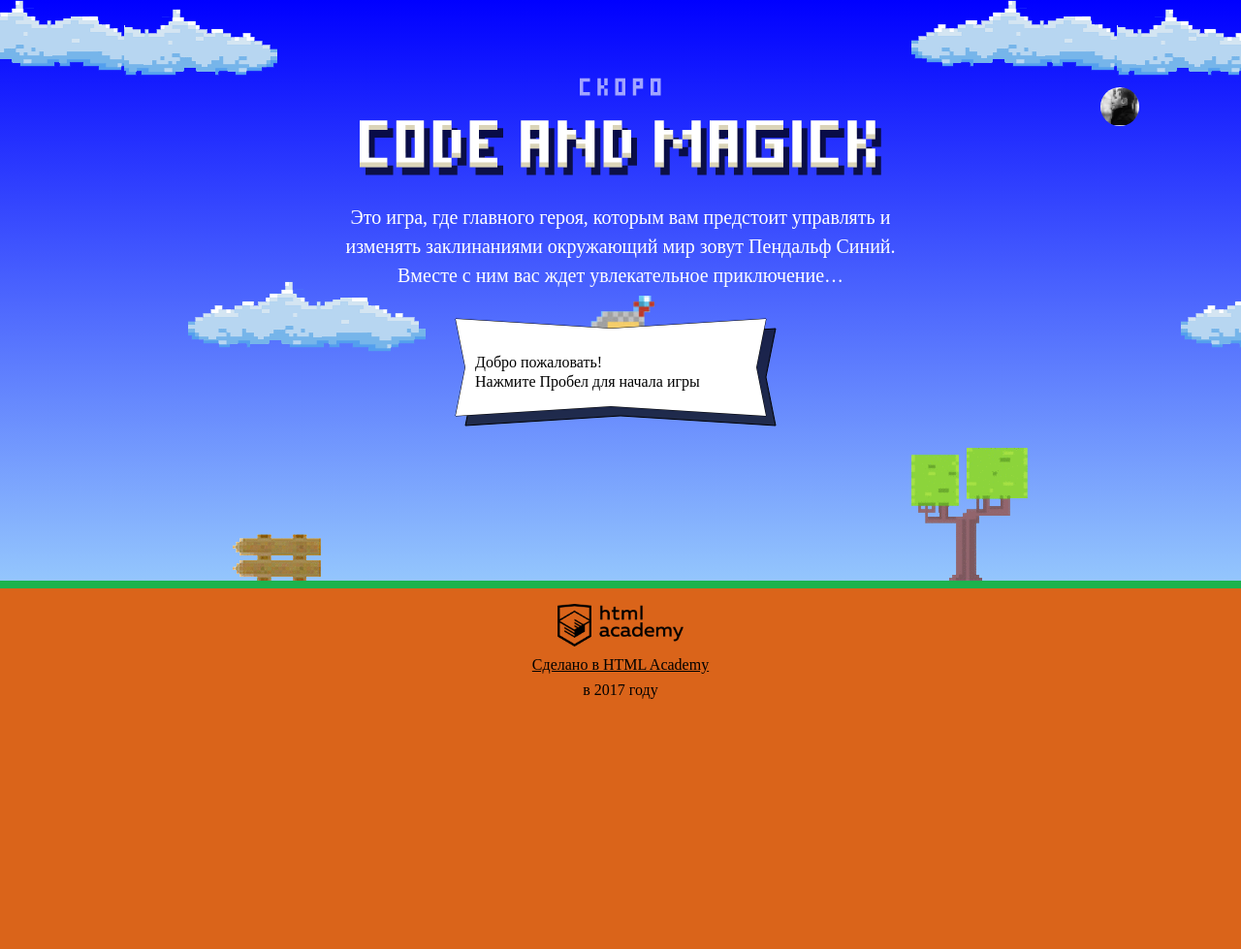
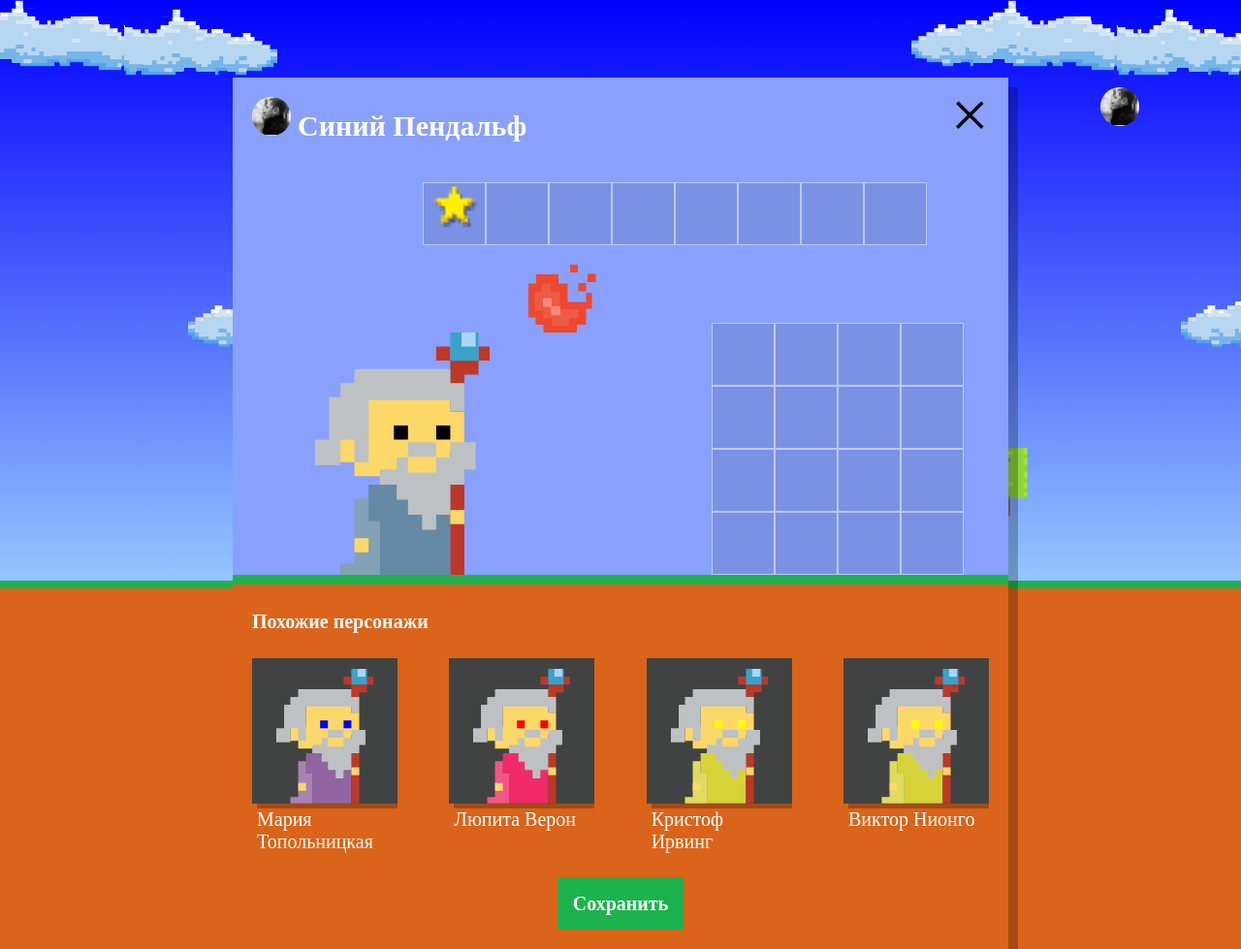
Before and after one commit to ser7ho/584047-code-and-magick, a website: page index.html in a window 1280 px wide. Shown: the whole page at 97% size. Before the commit the page ends 800 px from the top, so only its background shows below. Drawn offline with Linux system fonts and the light colour scheme; a web font is replaced by a local one.

Commit message:
добавляет ф-ии генарации данных, создания DOM-э-та, заполнения блока э-ми

```diff
--- a/index.html
+++ b/index.html
@@ -200,6 +200,7 @@
   };
 </script>
 <script src="js/stat.js"></script>
+<script src="js/setup.js"></script>
 <script src="js/game.js"></script>
 
 </body>
--- /dev/null
+++ b/js/setup.js
@@ -0,0 +1,45 @@
+'use strict';
+
+var WIZARD_NAMES = ['Иван', 'Хуaн Себастьян', 'Мария', 'Кристоф', 'Виктор', 'Юлия', 'Люпита', 'Вашингтон'];
+var WIZARD_SURNAMES = ['да Марья', 'Верон', 'Мирабелла', 'Вальц', 'Онопко', 'Топольницкая', 'Нионго', 'Ирвинг'];
+var COAT_COLORS = ['rgb(101, 137, 164)', 'rgb(241, 43, 107)', 'rgb(146, 100, 161)', 'rgb(56, 159, 117)', 'rgb(215, 210, 55)', 'rgb(0, 0, 0)'];
+var EYES_COLORS = ['black', 'red', 'blue', 'yellow', 'green'];
+var wizardCount = 4;
+var wizards = [];
+
+var userDialog = document.querySelector('.setup');
+userDialog.classList.remove('hidden');
+userDialog.querySelector('.setup-similar').classList.remove('hidden');
+
+var generateWizards = function (names, surnames, coatColors, eyesColors, count) {
+  for (var i = 0; i < count; i++) {
+    wizards[i] = {
+      name: names[Math.floor(Math.random() * names.length)] + ' ' + surnames[Math.floor(Math.random() * surnames.length)],
+      coatColor: coatColors[Math.floor(Math.random() * coatColors.length)],
+      eyesColor: eyesColors[Math.floor(Math.random() * eyesColors.length)]
+    };
+  }
+};
+
+var similarWizardTemplate = document.querySelector('#similar-wizard-template').content.querySelector('.setup-similar-item');
+
+var renderWizard = function (wizard) {
+  var wizardElement = similarWizardTemplate.cloneNode(true);
+
+  wizardElement.querySelector('.setup-similar-label').textContent = wizard.name;
+  wizardElement.querySelector('.wizard-coat').style.fill = wizard.coatColor;
+  wizardElement.querySelector('.wizard-eyes').style.fill = wizard.eyesColor;
+  return wizardElement;
+};
+
+var creatElements = function () {
+  var similarListElement = userDialog.querySelector('.setup-similar-list');
+  var fragment = document.createDocumentFragment();
+  for (var i = 0; i < wizards.length; i++) {
+    fragment.appendChild(renderWizard(wizards[i]));
+  }
+  similarListElement.appendChild(fragment);
+};
+
+generateWizards(WIZARD_NAMES, WIZARD_SURNAMES, COAT_COLORS, EYES_COLORS, wizardCount);
+creatElements();
```
